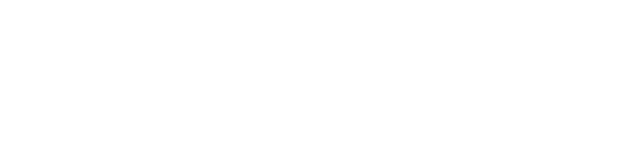
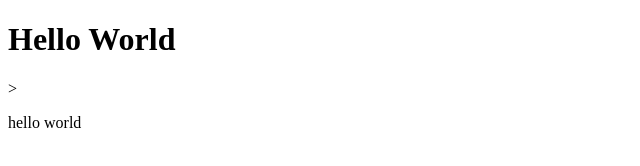
Before and after one commit to seungyeon-lee3214/front_end_school_html, a plain HTML site: page index.html in a window 1280 px wide. Shown: the whole page, without its empty margins (0-640 px from the left). Drawn offline with Linux system fonts and the light colour scheme.

Commit message:
hello_world

```diff
--- a/index.html
+++ b/index.html
@@ -4,9 +4,10 @@
     <meta charset="UTF-8">
     <meta http-equiv="X-UA-Compatible" content="IE=edge">
     <meta name="viewport" content="width=device-width, initial-scale=1.0">
-    <title></title>
+    <title>hello world</title>
 </head>
 <body>
-
+    <h1>Hello World</h1>>
+    <p>hello world</p>
 </body>
 </html>
```
